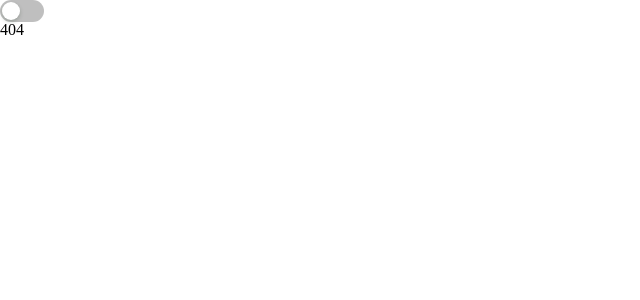
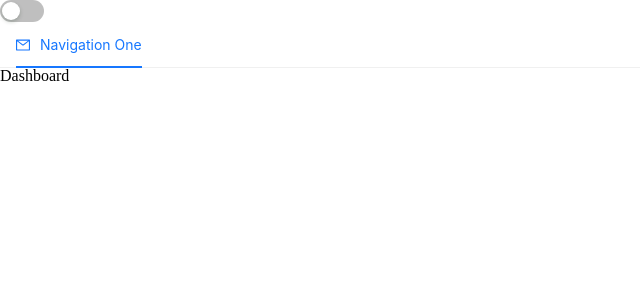
Before and after one commit to IT-INNOVATIONS-AZ/product-listing, a React (Vite) app in the folder frontend/: page /dashboard in a window 1280 px wide. Before the commit this address had no page. Shown: the top 300 px of the page, without its empty margins (0-640 px from the left). Built offline with nearby package versions, Linux system fonts and the light colour scheme.

Commit message:
navbar+member layout+dashboard

```diff
--- /dev/null
+++ b/frontend/src/components/Navbar/index.tsx
@@ -0,0 +1,36 @@
+import React, { useState } from "react";
+import {
+  AppstoreOutlined,
+  MailOutlined,
+  SettingOutlined,
+} from "@ant-design/icons";
+import type { MenuProps } from "antd";
+import { Menu } from "antd";
+
+const items: MenuProps["items"] = [
+  {
+    label: "Navigation One",
+    key: "mail",
+    icon: <MailOutlined />,
+  },
+];
+
+const Navbar: React.FC = () => {
+  const [current, setCurrent] = useState("mail");
+
+  const onClick: MenuProps["onClick"] = (e) => {
+    console.log("click ", e);
+    setCurrent(e.key);
+  };
+
+  return (
+    <Menu
+      onClick={onClick}
+      selectedKeys={[current]}
+      mode="horizontal"
+      items={items}
+    />
+  );
+};
+
+export default Navbar;
--- /dev/null
+++ b/frontend/src/layout/member.jsx
@@ -0,0 +1,13 @@
+import { Outlet } from "react-router-dom";
+import Navbar from "../components/Navbar";
+
+const MemberLayout = () => {
+  return (
+    <div>
+      <Navbar />
+      <Outlet />
+    </div>
+  );
+};
+
+export default MemberLayout;
--- /dev/null
+++ b/frontend/src/pages/Dashboard/index.jsx
@@ -0,0 +1,7 @@
+import React from "react";
+
+const Dashboard = () => {
+  return <div>Dashboard</div>;
+};
+
+export default Dashboard;
```
Also changed, not shown: frontend/src/pages/index.jsx (+13 -0 lines).
